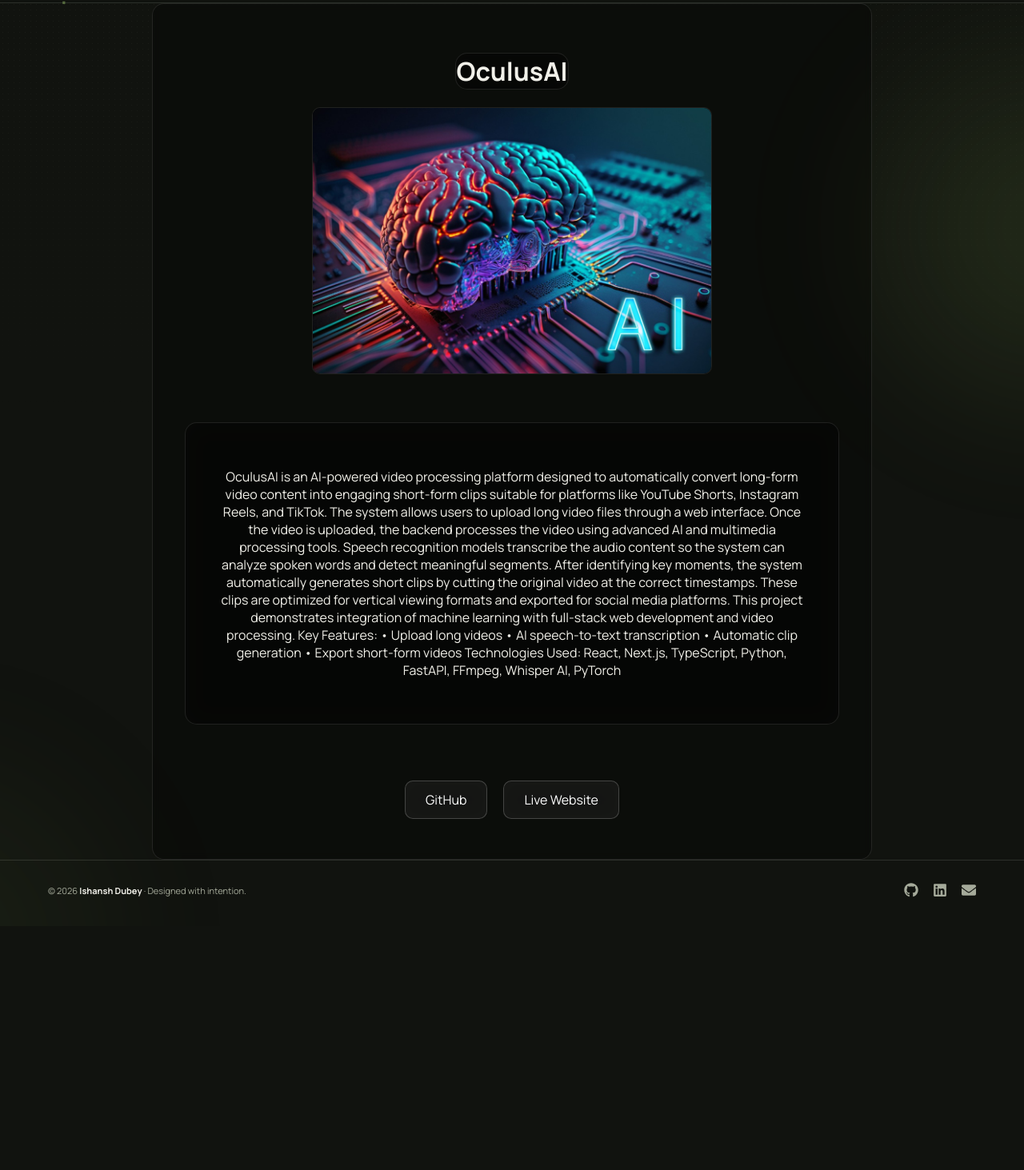
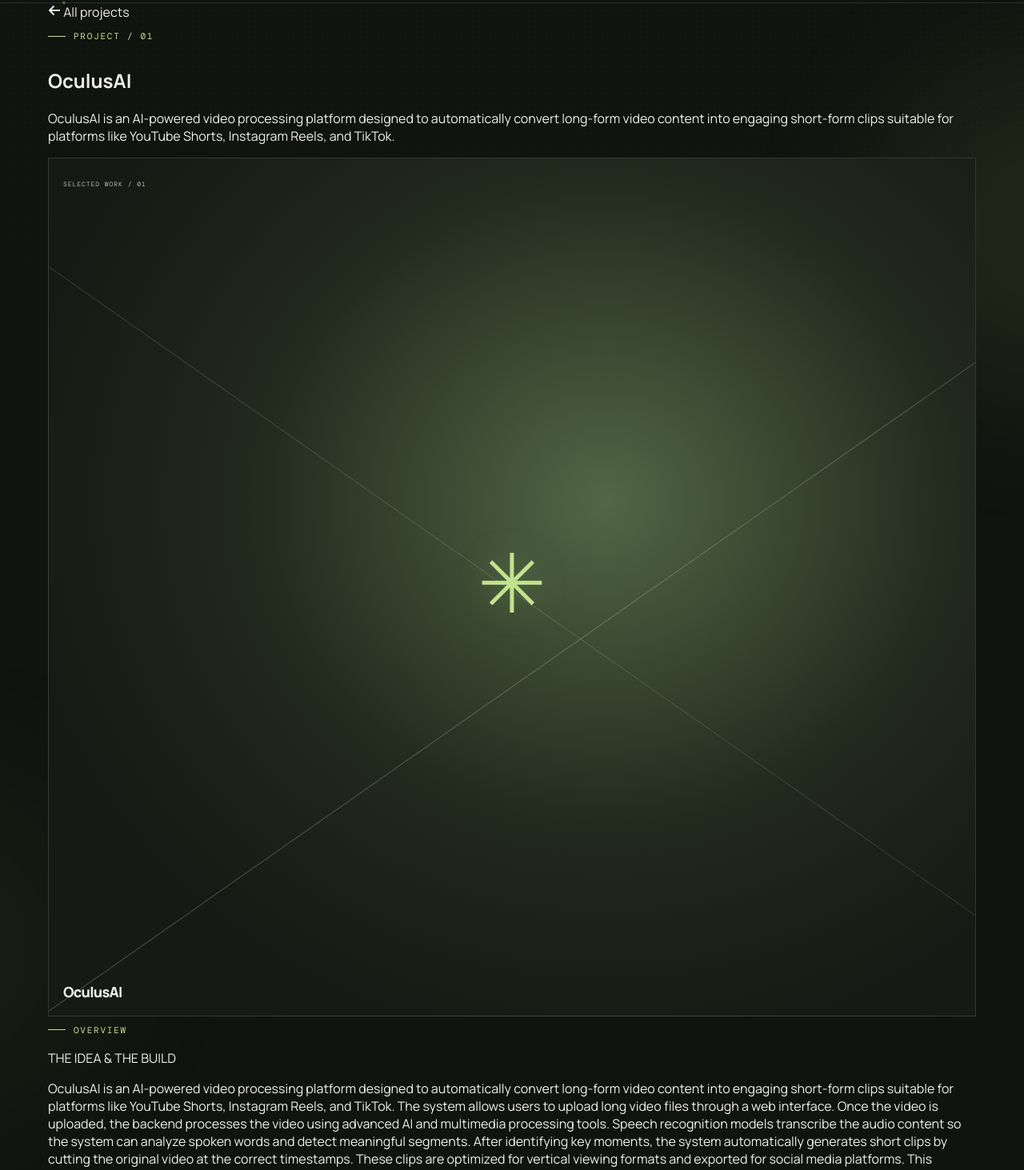
Before and after one commit to ishanshdubey-builds/Portfolio, a React (Vite) app in the folder Frontend/vite-project/: page /project/1 in a window 1280 px wide. Shown: the part 75-1538 px from the top of the page at 80% size. Before the commit the page ends 1233 px from the top, so only its background shows below. Built offline with nearby package versions, Linux system fonts and the light colour scheme; a web font is replaced by a local one.

Commit message:
Redesign project detail layout and hide placeholder links

```diff
--- a/Frontend/vite-project/src/Pages/ProjectDetail.jsx
+++ b/Frontend/vite-project/src/Pages/ProjectDetail.jsx
@@ -1,58 +1,53 @@
-import React from "react";
-import { useParams } from "react-router-dom";
+import { Link, useParams } from "react-router-dom";
+import { FaArrowLeft, FaArrowUpRightFromSquare } from "react-icons/fa6";
 import projects from "../data/projects";
 import "./ProjectDetail.css";
 
 function ProjectDetail() {
-
   const { id } = useParams();
-
-  const project = projects.find(
-    (p) => p.id === parseInt(id)
-  );
-
-  console.log(project); // check selected project
+  const project = projects.find((item) => item.id === Number(id));
 
   if (!project) {
-    return <h1>Project not found</h1>;
+    return (
+      <section className="container project-not-found">
+        <p className="eyebrow">Not found</p>
+        <h1>This project seems to have wandered off.</h1>
+        <Link className="button" to="/projects"><FaArrowLeft /> Back to projects</Link>
+      </section>
+    );
   }
 
+  const githubIsReal = project.github && !project.github.includes("yourrepo");
+  const demoIsReal = project.demo && !project.demo.includes("youtube.com");
+
   return (
-    <div className="project-detail" style={{ padding: "40px" }}>
-
-      <h1 className="project-title">{project.title}</h1>
-
-      <img className="project-img"
-        src={project.image}
-        alt={project.title}
-        style={{ width: "500px", borderRadius: "10px" }}
-      />
-
-      <div className="desc">
-      <p>{project.description}</p>
+    <article className="container project-detail-page">
+      <Link className="back-link" to="/projects"><FaArrowLeft /> All projects</Link>
+      <div className="project-detail-hero">
+        <div className="project-detail-copy">
+          <p className="eyebrow">Project / {String(project.id).padStart(2, "0")}</p>
+          <h1>{project.title}</h1>
+          <p className="project-detail-intro">{(project.description || "").split("\n")[0]}</p>
+          <div className="project-detail-actions">
+            {githubIsReal && <a className="button" href={project.github} target="_blank" rel="noreferrer">Source code <FaArrowUpRightFromSquare /></a>}
+            {demoIsReal && <a className="button button-quiet" href={project.demo} target="_blank" rel="noreferrer">Live preview <FaArrowUpRightFromSquare /></a>}
+          </div>
+        </div>
+        <div className={`project-detail-art project-art project-art-${((project.id - 1) % 3) + 1}`}>
+          <span className="project-art-index">SELECTED WORK / {String(project.id).padStart(2, "0")}</span>
+          <span className="project-art-glyph">{project.id % 3 === 1 ? "✳" : project.id % 3 === 2 ? "⌘" : "◒"}</span>
+          <span className="project-art-title">{project.title}</span>
+        </div>
       </div>
-
-      {/* <div style={{ whiteSpace: "pre-line" }}>
-        {project.bigDescription}
-      </div> */}
-
-      <div className="des-buttons">
-
-      {project.github && (
-        <a href={project.github} target="_blank" rel="noreferrer">
-          <button>GitHub</button>
-        </a>
-      )}
-
-      {project.demo && (
-        <a href={project.demo} target="_blank" rel="noreferrer">
-          <button>Live Website</button>
-        </a>
-      )}
+      <div className="project-detail-body">
+        <div className="project-detail-label"><span className="eyebrow">Overview</span><p>THE IDEA & THE BUILD</p></div>
+        <div className="project-detail-description">{project.description}</div>
       </div>
-
-
-    </div>
+      <div className="project-detail-bottom">
+        <span>MORE EXPLORATIONS AHEAD</span>
+        <Link className="text-link" to="/projects">Back to all projects <span>↗</span></Link>
+      </div>
+    </article>
   );
 }
 
```
